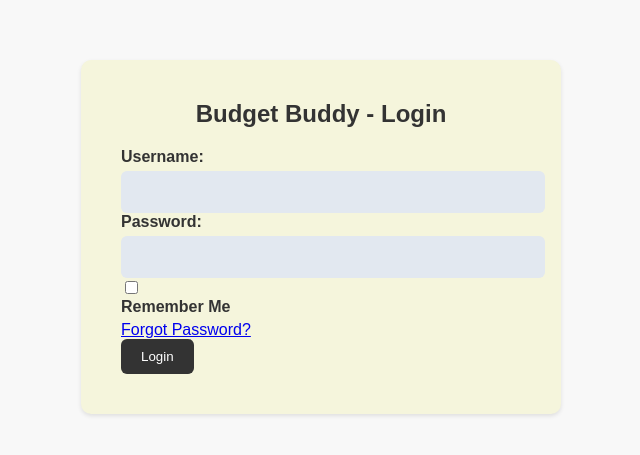
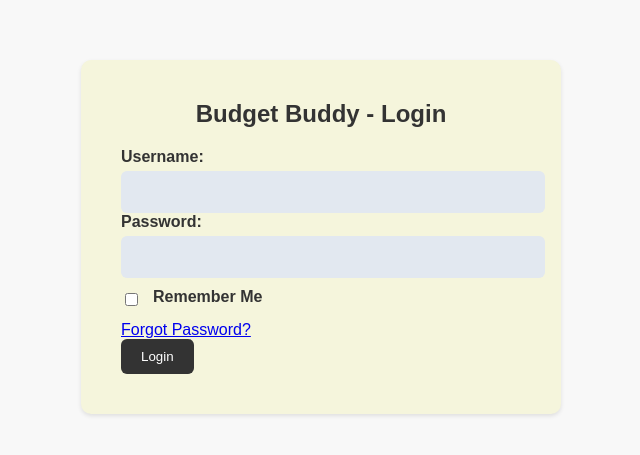
Before and after one commit to 03navi/budgetbuddy, a plain HTML site: page login.html in a window 1280 px wide. Shown: the part 171-626 px from the top of the page, without its empty margins (319-959 px from the left). Drawn offline with Linux system fonts and the light colour scheme.

Commit message:
Update login.html

```diff
--- a/login.html
+++ b/login.html
@@ -3,6 +3,16 @@
 <head>
   <title>Login</title>
   <link rel="stylesheet" type="text/css" href="login.css">
+  <style>
+    .form-group {
+      display: flex;
+      align-items: center;
+      margin-top: 10px;
+    }
+    .form-group label {
+      margin-left: 5px;
+    }
+  </style>
 </head>
 <body>
   <div class="login-container">
@@ -26,7 +36,5 @@
       <button type="submit">Login</button>
     </form>
   </div>
-
-  <script src="script.js"></script>
 </body>
 </html>
```
